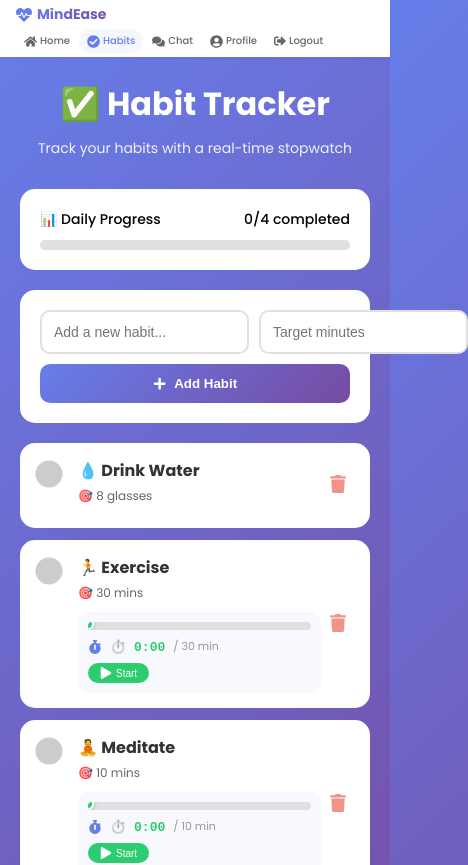
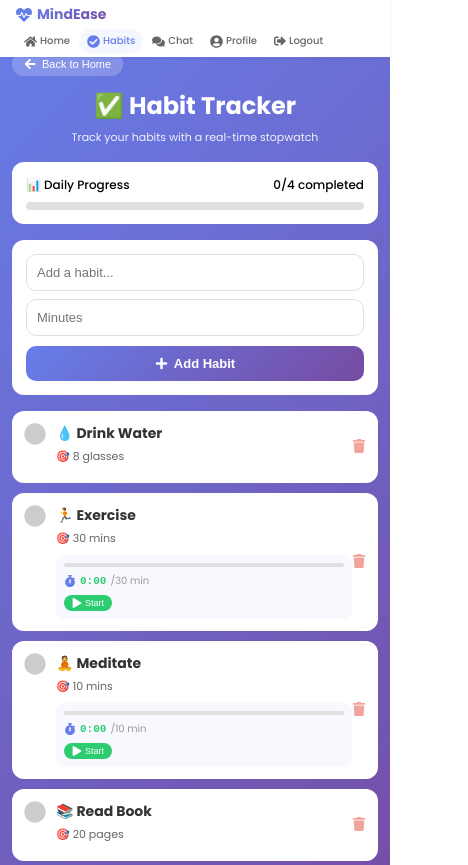
Before and after one commit to vaishnavikabbe/MindEase-AI, a React (Create React App) app in the folder frontend/: page /habits in a window 390 px wide. Shown: the top 865 px of the page, 468 px wide, since content can reach past the window. Built offline with nearby package versions, Linux system fonts and the light colour scheme; sample sign-in values are in the browser's storage.

Commit message:
Fix habits page for mobile - responsive design

```diff
--- a/frontend/src/pages/Habits.js
+++ b/frontend/src/pages/Habits.js
@@ -1,8 +1,10 @@
 import React, { useState, useEffect } from 'react';
+import { useNavigate } from 'react-router-dom';
 import Navbar from '../components/Navbar';
-import { FaPlus, FaCheckCircle, FaCircle, FaTrash, FaPlay, FaPause, FaRedo, FaStopwatch } from 'react-icons/fa';
+import { FaPlus, FaCheckCircle, FaCircle, FaTrash, FaPlay, FaPause, FaRedo, FaStopwatch, FaArrowLeft } from 'react-icons/fa';
 
 function Habits() {
+  const navigate = useNavigate();
   const [habits, setHabits] = useState([
     { id: 1, name: '💧 Drink Water', target: '8 glasses', completed: false, timerActive: false, timerSeconds: 0, targetSeconds: 0 },
     { id: 2, name: '🏃 Exercise', target: '30 mins', completed: false, timerActive: false, timerSeconds: 0, targetSeconds: 1800 },
@@ -13,7 +15,6 @@ function Habits() {
   const [newHabitTime, setNewHabitTime] = useState('');
   const [celebrating, setCelebrating] = useState(null);
 
-  // Stopwatch timer effect - counts up every SECOND
   useEffect(() => {
     const intervals = [];
     habits.forEach(habit => {
@@ -22,7 +23,6 @@ function Habits() {
           setHabits(prev => prev.map(h => {
             if (h.id === habit.id) {
               const newSeconds = h.timerSeconds + 1;
-              // Auto-complete when reaching target time
               if (h.targetSeconds > 0 && newSeconds >= h.targetSeconds) {
                 return { ...h, timerSeconds: h.targetSeconds, timerActive: false, completed: true };
               }
@@ -30,12 +30,11 @@ function Habits() {
             }
             return h;
           }));
-        }, 1000); // Update every SECOND
+        }, 1000);
         intervals.push(interval);
       }
     });
 
-    // Check for newly completed habits
     habits.forEach(habit => {
       if (habit.completed && habit.timerSeconds >= habit.targetSeconds && habit.targetSeconds > 0) {
         setCelebrating(habit.id);
@@ -98,27 +97,17 @@ function Habits() {
     setHabits(habits.filter(habit => habit.id !== id));
   };
 
-  // Format seconds to MM:SS or HH:MM:SS
   const formatTime = (totalSeconds) => {
     if (totalSeconds <= 0) return '0:00';
-    const hours = Math.floor(totalSeconds / 3600);
-    const minutes = Math.floor((totalSeconds % 3600) / 60);
+    const minutes = Math.floor(totalSeconds / 60);
     const seconds = totalSeconds % 60;
-
-    if (hours > 0) {
-      return `${hours}:${minutes.toString().padStart(2, '0')}:${seconds.toString().padStart(2, '0')}`;
-    }
     return `${minutes}:${seconds.toString().padStart(2, '0')}`;
   };
 
-  // Format target time for display
   const formatTargetTime = (seconds) => {
     if (seconds <= 0) return '';
     const minutes = Math.floor(seconds / 60);
-    const secs = seconds % 60;
-    if (minutes > 0 && secs === 0) return `${minutes} min`;
-    if (minutes > 0 && secs > 0) return `${minutes}m ${secs}s`;
-    return `${secs} sec`;
+    return `${minutes} min`;
   };
 
   const getTimerProgress = (habit) => {
@@ -131,8 +120,13 @@ function Habits() {
   return (
     <div style={styles.container}>
       <Navbar />
+      <div style={styles.navSpacer} />
 
       <div style={styles.content}>
+        <button onClick={() => navigate('/dashboard')} style={styles.backBtn}>
+          <FaArrowLeft size={12} /> Back to Home
+        </button>
+
         <div style={styles.header}>
           <h1 style={styles.title}>✅ Habit Tracker</h1>
           <p style={styles.subtitle}>Track your habits with a real-time stopwatch</p>
@@ -140,9 +134,7 @@ function Habits() {
 
         {celebrating && (
           <div style={styles.celebrationOverlay}>
-            <div style={styles.celebrationText}>
-              🎉 Great Job! 🎉
-            </div>
+            <div style={styles.celebrationText}>🎉 Great Job! 🎉</div>
             <div style={styles.confettiContainer}>
               {[...Array(50)].map((_, i) => (
                 <div key={i} style={{...styles.confetti, left: `${Math.random() * 100}%`, animationDelay: `${Math.random() * 2}s`, backgroundColor: `hsl(${Math.random() * 360}, 70%, 50%)`}} />
@@ -165,7 +157,7 @@ function Habits() {
           <div style={styles.addHabitInputs}>
             <input
               type="text"
-              placeholder="Add a new habit..."
+              placeholder="Add a habit..."
               style={styles.input}
               value={newHabit}
               onChange={(e) => setNewHabit(e.target.value)}
@@ -173,7 +165,7 @@ function Habits() {
             />
             <input
               type="number"
-              placeholder="Target minutes"
+              placeholder="Minutes"
               style={styles.timeInput}
               value={newHabitTime}
               onChange={(e) => setNewHabitTime(e.target.value)}
@@ -196,10 +188,7 @@ function Habits() {
               <div key={habit.id} style={{...styles.habitItem, ...(isCompleted ? styles.habitCompleted : {}), ...(isActive ? styles.habitActive : {})}}>
                 <div style={styles.habitLeft}>
                   <div onClick={() => toggleHabit(habit.id)} style={styles.checkbox}>
-                    {isCompleted ?
-                      <FaCheckCircle color="#2ecc71" size={28} /> :
-                      <FaCircle color="#ccc" size={28} />
-                    }
+                    {isCompleted ? <FaCheckCircle color="#2ecc71" size={22} /> : <FaCircle color="#ccc" size={22} />}
                   </div>
                   <div style={styles.habitInfo}>
                     <h4 style={{...styles.habitName, textDecoration: isCompleted ? 'line-through' : 'none'}}>
@@ -209,65 +198,31 @@ function Habits() {
 
                     {hasTarget && (
                       <div style={styles.timerSection}>
-                        {/* Animated Progress Bar */}
                         <div style={styles.timerBar}>
-                          <div
-                            style={{
-                              ...styles.timerFill,
-                              width: `${progress}%`,
-                              transition: 'width 0.3s ease-out'
-                            }}
-                          />
-                          {/* Moving dot graphic */}
-                          <div style={{...styles.movingDot, left: `${progress}%`}}>
-                            <div style={styles.dot} />
-                          </div>
+                          <div style={{...styles.timerFill, width: `${progress}%`}} />
                         </div>
-
-                        {/* Timer Display */}
                         <div style={styles.timerInfo}>
-                          <FaStopwatch size={14} color={isActive ? '#2ecc71' : '#667eea'} />
-                          <span style={styles.timerElapsedText}>
-                            ⏱️ {elapsedFormatted}
-                          </span>
-                          {habit.targetSeconds > 0 && (
-                            <span style={styles.timerTargetText}>
-                              / {formatTargetTime(habit.targetSeconds)}
-                            </span>
-                          )}
+                          <FaStopwatch size={12} color={isActive ? '#2ecc71' : '#667eea'} />
+                          <span style={styles.timerElapsedText}>{elapsedFormatted}</span>
+                          <span style={styles.timerTargetText}>/{formatTargetTime(habit.targetSeconds)}</span>
                         </div>
-
-                        {/* Timer Controls */}
                         <div style={styles.timerControls}>
                           {!isActive && !isCompleted && habit.timerSeconds < habit.targetSeconds && (
-                            <button onClick={() => startTimer(habit.id)} className="btn-play" style={styles.timerBtnPlay}>
-                              <FaPlay size={12} /> Start
-                            </button>
+                            <button onClick={() => startTimer(habit.id)} style={styles.timerBtnPlay}><FaPlay size={10} /> Start</button>
                           )}
-                          {isActive && (
-                            <button onClick={() => pauseTimer(habit.id)} style={styles.timerBtnPause}>
-                              <FaPause size={12} /> Pause
-                            </button>
-                          )}
-                          {habit.timerSeconds > 0 && (
-                            <button onClick={() => resetTimer(habit.id)} style={styles.timerBtnReset}>
-                              <FaRedo size={12} /> Reset
-                            </button>
-                          )}
+                          {isActive && <button onClick={() => pauseTimer(habit.id)} style={styles.timerBtnPause}><FaPause size={10} /> Pause</button>}
+                          {habit.timerSeconds > 0 && <button onClick={() => resetTimer(habit.id)} style={styles.timerBtnReset}><FaRedo size={10} /> Reset</button>}
                         </div>
                       </div>
                     )}
 
-                    {/* Achievement Badge */}
                     {isCompleted && habit.targetSeconds > 0 && habit.timerSeconds >= habit.targetSeconds && (
-                      <div style={styles.completedBadge}>
-                        🏆 Completed {formatTargetTime(habit.targetSeconds)}!
-                      </div>
+                      <div style={styles.completedBadge}>🏆 Completed!</div>
                     )}
                   </div>
                 </div>
                 <button onClick={() => deleteHabit(habit.id)} style={styles.deleteBtn}>
-                  <FaTrash color="#e74c3c" size={18} />
+                  <FaTrash color="#e74c3c" size={14} />
                 </button>
               </div>
             );
@@ -284,7 +239,7 @@ function Habits() {
           <div style={styles.tipIcon}>💡</div>
           <div style={styles.tipContent}>
             <h4>Live Stopwatch</h4>
-            <p>Add a time limit to your habits and watch the timer count up!</p>
+            <p>Add a time limit and watch the timer count up!</p>
           </div>
         </div>
       </div>
@@ -297,23 +252,39 @@ const styles = {
     minHeight: '100vh',
     background: 'linear-gradient(135deg, #667eea 0%, #764ba2 100%)',
   },
+  navSpacer: {
+    height: '52px',
+  },
   content: {
-    maxWidth: '700px',
+    maxWidth: '100%',
     margin: '0 auto',
-    padding: '20px',
-    paddingTop: '80px',
+    padding: '12px',
+    paddingTop: '0',
+  },
+  backBtn: {
+    background: 'rgba(255,255,255,0.2)',
+    border: 'none',
+    color: 'white',
+    padding: '6px 12px',
+    borderRadius: '20px',
+    cursor: 'pointer',
+    display: 'inline-flex',
+    alignItems: 'center',
+    gap: '6px',
+    fontSize: '11px',
+    marginBottom: '12px',
   },
   header: {
     textAlign: 'center',
-    marginBottom: '30px',
+    marginBottom: '16px',
     color: 'white',
   },
   title: {
-    fontSize: '32px',
-    marginBottom: '10px',
+    fontSize: '24px',
+    marginBottom: '6px',
   },
   subtitle: {
-    fontSize: '14px',
+    fontSize: '11px',
     opacity: 0.9,
   },
 
@@ -333,12 +304,11 @@ const styles = {
     transform: 'translate(-50%, -50%)',
     background: 'rgba(0,0,0,0.85)',
     color: 'white',
-    padding: '20px 40px',
-    borderRadius: '50px',
-    fontSize: '24px',
+    padding: '12px 24px',
+    borderRadius: '40px',
+    fontSize: '18px',
     fontWeight: 'bold',
     whiteSpace: 'nowrap',
-    animation: 'popIn 0.5s ease-out',
     zIndex: 1002,
   },
   confettiContainer: {
@@ -352,8 +322,8 @@ const styles = {
   },
   confetti: {
     position: 'absolute',
-    width: '10px',
-    height: '10px',
+    width: '8px',
+    height: '8px',
     top: '-10px',
     animation: 'fall 3s linear forwards',
     opacity: 0.8,
@@ -361,60 +331,63 @@ const styles = {
 
   progressCard: {
     background: 'white',
-    borderRadius: '15px',
-    padding: '20px',
-    marginBottom: '20px',
+    borderRadius: '12px',
+    padding: '14px',
+    marginBottom: '16px',
   },
   progressInfo: {
     display: 'flex',
     justifyContent: 'space-between',
-    marginBottom: '10px',
-    fontSize: '14px',
+    marginBottom: '8px',
+    fontSize: '12px',
     fontWeight: '500',
   },
   progressBar: {
-    height: '10px',
+    height: '8px',
     background: '#e0e0e0',
-    borderRadius: '5px',
+    borderRadius: '4px',
     overflow: 'hidden',
   },
   progressFill: {
     height: '100%',
     background: 'linear-gradient(135deg, #667eea 0%, #764ba2 100%)',
-    borderRadius: '5px',
-    transition: 'width 0.5s ease',
+    borderRadius: '4px',
+    transition: 'width 0.3s',
   },
 
   addHabitCard: {
     background: 'white',
-    borderRadius: '15px',
-    padding: '20px',
-    marginBottom: '20px',
+    borderRadius: '12px',
+    padding: '14px',
+    marginBottom: '16px',
   },
   addHabitInputs: {
     display: 'flex',
-    gap: '10px',
+    flexDirection: 'column',
+    gap: '8px',
     marginBottom: '10px',
   },
   input: {
-    flex: 2,
-    padding: '12px',
-    border: '2px solid #e0e0e0',
+    width: '100%',
+    padding: '10px',
+    border: '1px solid #e0e0e0',
     borderRadius: '10px',
-    fontSize: '14px',
+    fontSize: '13px',
     outline: 'none',
+    boxSizing: 'border-box',
   },
   timeInput: {
-    flex: 1,
-    padding: '12px',
-    border: '2px solid #e0e0e0',
+    width: '100%',
+    padding: '10px',
+    border: '1px solid #e0e0e0',
     borderRadius: '10px',
-    fontSize: '14px',
+    fontSize: '13px',
     outline: 'none',
+    boxSizing: 'border-box',
   },
   addBtn: {
     width: '100%',
-    padding: '12px',
+    padding: '10px',
     background: 'linear-gradient(135deg, #667eea 0%, #764ba2 100%)',
     color: 'white',
     border: 'none',
@@ -423,24 +396,24 @@ const styles = {
     display: 'flex',
     alignItems: 'center',
     justifyContent: 'center',
-    gap: '8px',
+    gap: '6px',
     fontWeight: '600',
+    fontSize: '13px',
   },
 
   habitsList: {
     display: 'flex',
     flexDirection: 'column',
-    gap: '12px',
-    marginBottom: '20px',
+    gap: '10px',
+    marginBottom: '16px',
   },
   habitItem: {
     background: 'white',
-    borderRadius: '15px',
-    padding: '15px',
+    borderRadius: '12px',
+    padding: '12px',
     display: 'flex',
     justifyContent: 'space-between',
     alignItems: 'center',
-    transition: 'all 0.3s ease',
   },
   habitCompleted: {
     opacity: 0.8,
@@ -448,165 +421,151 @@ const styles = {
   },
   habitActive: {
     border: '2px solid #2ecc71',
-    boxShadow: '0 4px 15px rgba(46,204,113,0.2)',
   },
   habitLeft: {
     display: 'flex',
     alignItems: 'flex-start',
-    gap: '15px',
+    gap: '10px',
     flex: 1,
   },
   checkbox: {
     cursor: 'pointer',
-    paddingTop: '2px',
   },
   habitInfo: {
     flex: 1,
   },
   habitName: {
-    fontSize: '16px',
+    fontSize: '14px',
     marginBottom: '4px',
     color: '#333',
   },
   habitTarget: {
-    fontSize: '12px',
+    fontSize: '11px',
     color: '#666',
-    marginBottom: '8px',
+    marginBottom: '6px',
   },
 
   timerSection: {
-    marginTop: '10px',
-    padding: '10px',
+    marginTop: '8px',
+    padding: '8px',
     background: '#f8f9ff',
-    borderRadius: '10px',
+    borderRadius: '8px',
   },
   timerBar: {
-    height: '8px',
+    height: '4px',
     background: '#e0e0e0',
-    borderRadius: '4px',
+    borderRadius: '2px',
     overflow: 'hidden',
-    marginBottom: '8px',
-    position: 'relative',
+    marginBottom: '6px',
   },
   timerFill: {
     height: '100%',
     background: 'linear-gradient(90deg, #2ecc71, #667eea)',
-    borderRadius: '4px',
-    transition: 'width 0.3s ease-out',
-  },
-  movingDot: {
-    position: 'absolute',
-    top: '-4px',
-    transform: 'translateX(-50%)',
-    transition: 'left 0.3s ease-out',
-  },
-  dot: {
-    width: '12px',
-    height: '12px',
-    backgroundColor: '#2ecc71',
-    borderRadius: '50%',
-    border: '2px solid white',
-    boxShadow: '0 0 5px rgba(0,0,0,0.2)',
+    borderRadius: '2px',
+    transition: 'width 0.3s',
   },
   timerInfo: {
     display: 'flex',
     alignItems: 'center',
-    gap: '8px',
-    fontSize: '11px',
-    marginBottom: '8px',
+    gap: '4px',
+    fontSize: '10px',
+    marginBottom: '6px',
     flexWrap: 'wrap',
   },
   timerElapsedText: {
     fontWeight: 'bold',
     color: '#2ecc71',
-    fontSize: '13px',
+    fontSize: '11px',
     fontFamily: 'monospace',
   },
   timerTargetText: {
     color: '#999',
-    fontSize: '11px',
+    fontSize: '10px',
   },
   timerControls: {
     display: 'flex',
-    gap: '8px',
+    gap: '6px',
   },
   timerBtnPlay: {
-    padding: '4px 12px',
+    padding: '3px 8px',
     background: '#2ecc71',
     color: 'white',
     border: 'none',
-    borderRadius: '15px',
+    borderRadius: '12px',
     cursor: 'pointer',
-    fontSize: '10px',
+    fontSize: '9px',
     display: 'flex',
     alignItems: 'center',
-    gap: '4px',
-    transition: 'transform 0.2s',
+    gap: '3px',
   },
   timerBtnPause: {
-    padding: '4px 12px',
+    padding: '3px 8px',
     background: '#f39c12',
     color: 'white',
     border: 'none',
-    borderRadius: '15px',
+    borderRadius: '12px',
     cursor: 'pointer',
-    fontSize: '10px',
+    fontSize: '9px',
     display: 'flex',
     alignItems: 'center',
-    gap: '4px',
+    gap: '3px',
   },
   timerBtnReset: {
-    padding: '4px 12px',
+    padding: '3px 8px',
     background: '#e74c3c',
     color: 'white',
     border: 'none',
-    borderRadius: '15px',
+    borderRadius: '12px',
     cursor: 'pointer',
-    fontSize: '10px',
+    fontSize: '9px',
     display: 'flex',
     alignItems: 'center',
-    gap: '4px',
+    gap: '3px',
   },
 
   completedBadge: {
-    marginTop: '8px',
-    padding: '6px 10px',
+    marginTop: '6px',
+    padding: '4px 8px',
     background: '#2ecc71',
     color: 'white',
-    borderRadius: '8px',
-    fontSize: '11px',
+    borderRadius: '6px',
+    fontSize: '9px',
     textAlign: 'center',
-    animation: 'slideIn 0.3s ease-out',
   },
 
   deleteBtn: {
     background: 'none',
     border: 'none',
     cursor: 'pointer',
-    padding: '8px',
-    opacity: 0.6,
-    transition: 'opacity 0.2s',
+    opacity: 0.5,
   },
 
   emptyState: {
     textAlign: 'center',
-    padding: '40px',
+    padding: '30px',
     background: 'white',
-    borderRadius: '15px',
-    color: '#666',
+    borderRadius: '12px',
+    color: '#999',
+    fontSize: '12px',
   },
 
   tipsCard: {
     background: 'rgba(255,255,255,0.95)',
-    borderRadius: '15px',
-    padding: '15px',
+    borderRadius: '12px',
+    padding: '12px',
     display: 'flex',
     alignItems: 'center',
-    gap: '15px',
-    border: '1px solid #667eea',
+    gap: '10px',
   },
   tipIcon: {
-    fontSize: '30px',
+    fontSize: '24px',
+  },
+  tipContent: {
+    flex: 1,
+  },
+  tipContent: {
+    flex: 1,
+    fontSize: '11px',
   },
   tipContent: {
     flex: 1,
@@ -617,43 +576,13 @@ const styles = {
 const styleSheet = document.createElement("style");
 styleSheet.textContent = `
   @keyframes popIn {
-    0% {
-      transform: translate(-50%, -50%) scale(0);
-      opacity: 0;
-    }
-    50% {
-      transform: translate(-50%, -50%) scale(1.2);
-    }
-    100% {
-      transform: translate(-50%, -50%) scale(1);
-      opacity: 1;
-    }
+    0% { transform: translate(-50%, -50%) scale(0); opacity: 0; }
+    50% { transform: translate(-50%, -50%) scale(1.2); }
+    100% { transform: translate(-50%, -50%) scale(1); opacity: 1; }
   }
-
   @keyframes fall {
-    0% {
-      transform: translateY(-10px) rotate(0deg);
-      opacity: 1;
-    }
-    100% {
-      transform: translateY(100vh) rotate(360deg);
-      opacity: 0;
-    }
-  }
-
-  @keyframes slideIn {
-    from {
-      opacity: 0;
-      transform: translateX(-20px);
-    }
-    to {
-      opacity: 1;
-      transform: translateX(0);
-    }
-  }
-
-  .btn-play:hover {
-    transform: scale(1.05);
+    0% { transform: translateY(-10px) rotate(0deg); opacity: 1; }
+    100% { transform: translateY(100vh) rotate(360deg); opacity: 0; }
   }
 `;
 document.head.appendChild(styleSheet);
```
